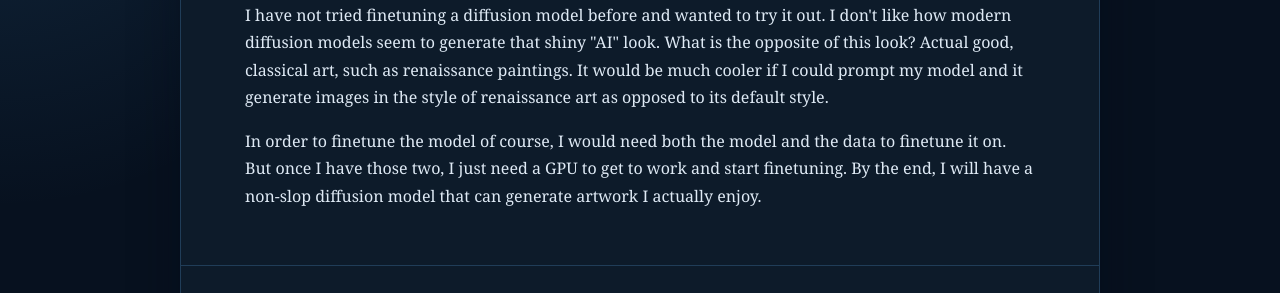
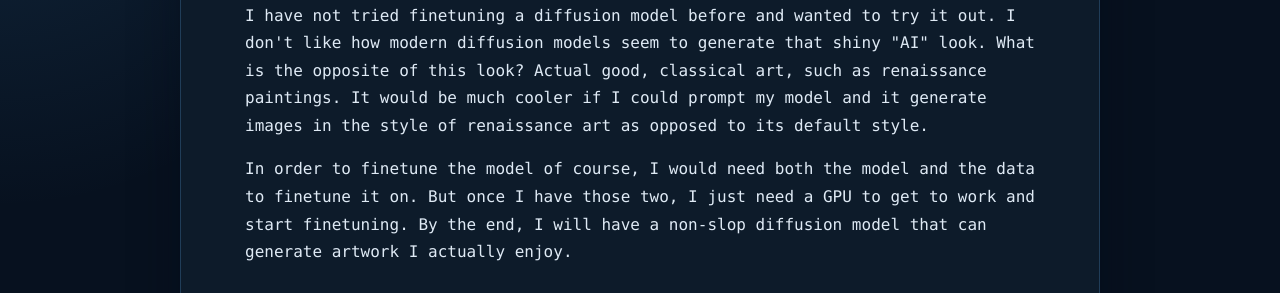
Before and after one commit to theeduardomora/FluxRenaissance, a plain HTML site: page index.html in a window 1280 px wide. Shown: the part 176-469 px from the top of the page. Drawn offline with Linux system fonts and the light colour scheme.

Commit message:
updated font

```diff
--- a/styles.css
+++ b/styles.css
@@ -22,7 +22,7 @@ background:
 radial-gradient(circle at top left, rgba(67, 145, 203, 0.16), transparent 24rem),
 radial-gradient(circle at bottom right, rgba(39, 91, 145, 0.12), transparent 30rem),
 var(--paper);
-font-family: Georgia, "Times New Roman", serif;
+font-family: ui-monospace, "SFMono-Regular", "SF Mono", Menlo, Consolas, "Liberation Mono", monospace;
 line-height: 1.72;
 }
 
```
